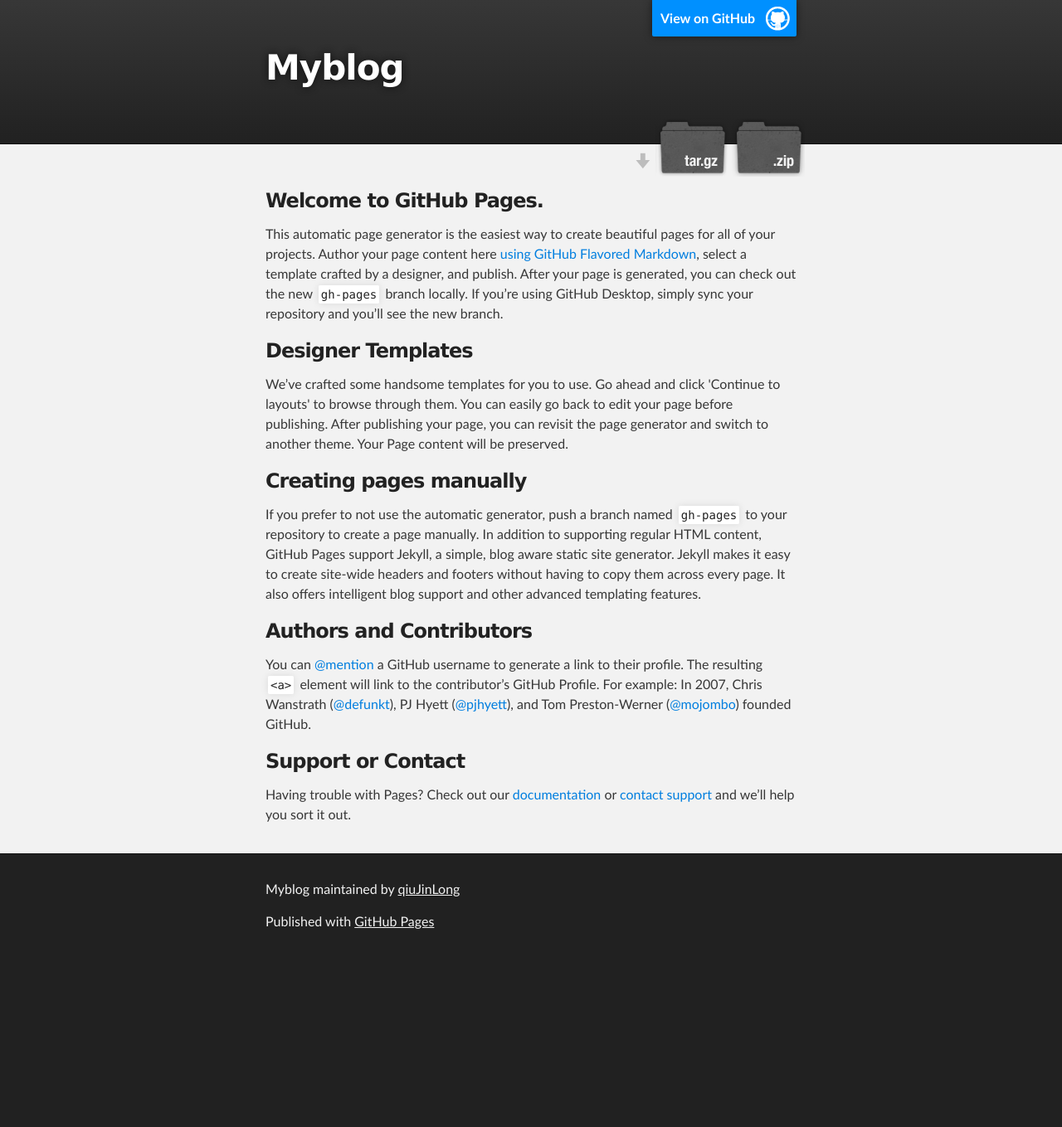
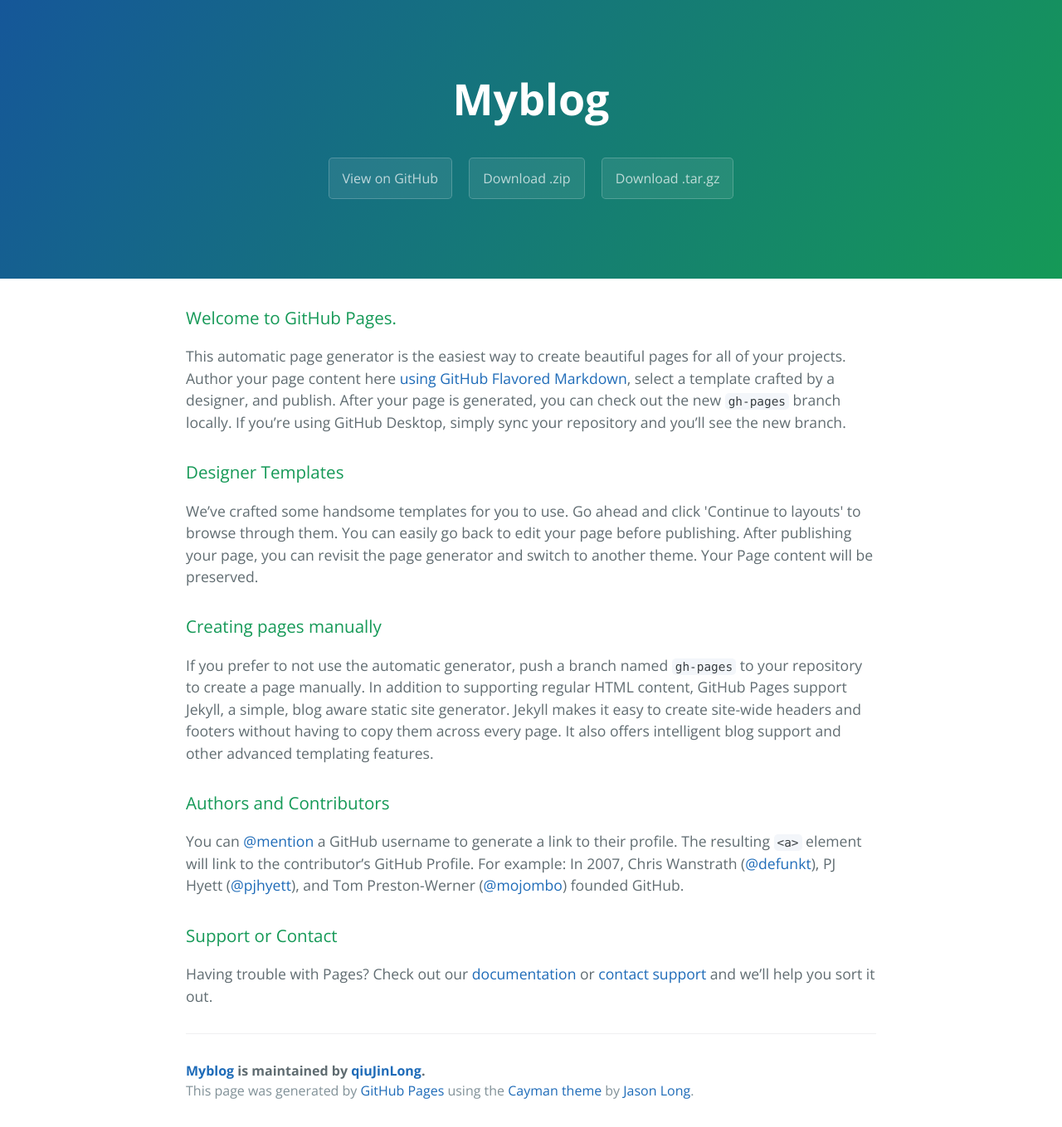
Before and after one commit to qiuJinLong/myblog, a Jekyll site: the page index.html, which Jekyll copies as it is, in a window 1280 px wide. Shown: the whole page at 83% size. Built offline with Jekyll 4.4.1, drawn with Linux system fonts in a browser that asks for light colours; before the commit the page ends 1158 px from its top, so only the background shows below that.

Commit message:
Create gh-pages branch via GitHub

```diff
--- a/index.html
+++ b/index.html
@@ -1,37 +1,25 @@
 <!DOCTYPE html>
-<html>
+<html lang="en-us">
+  <head>
+    <meta charset="UTF-8">
+    <title>Myblog by qiuJinLong</title>
+    <meta name="viewport" content="width=device-width, initial-scale=1">
+    <link rel="stylesheet" type="text/css" href="stylesheets/normalize.css" media="screen">
+    <link href='https://fonts.googleapis.com/css?family=Open+Sans:400,700' rel='stylesheet' type='text/css'>
+    <link rel="stylesheet" type="text/css" href="stylesheets/stylesheet.css" media="screen">
+    <link rel="stylesheet" type="text/css" href="stylesheets/github-light.css" media="screen">
+  </head>
+  <body>
+    <section class="page-header">
+      <h1 class="project-name">Myblog</h1>
+      <h2 class="project-tagline"></h2>
+      <a href="https://github.com/qiuJinLong/myblog" class="btn">View on GitHub</a>
+      <a href="https://github.com/qiuJinLong/myblog/zipball/master" class="btn">Download .zip</a>
+      <a href="https://github.com/qiuJinLong/myblog/tarball/master" class="btn">Download .tar.gz</a>
+    </section>
 
-  <head>
-    <meta charset='utf-8'>
-    <meta http-equiv="X-UA-Compatible" content="chrome=1">
-    <meta name="description" content="Myblog : ">
-
-    <link rel="stylesheet" type="text/css" media="screen" href="stylesheets/stylesheet.css">
-
-    <title>Myblog</title>
-  </head>
-
-  <body>
-
-    <!-- HEADER -->
-    <div id="header_wrap" class="outer">
-        <header class="inner">
-          <a id="forkme_banner" href="https://github.com/qiuJinLong/myblog">View on GitHub</a>
-
-          <h1 id="project_title">Myblog</h1>
-          <h2 id="project_tagline"></h2>
-
-            <section id="downloads">
-              <a class="zip_download_link" href="https://github.com/qiuJinLong/myblog/zipball/master">Download this project as a .zip file</a>
-              <a class="tar_download_link" href="https://github.com/qiuJinLong/myblog/tarball/master">Download this project as a tar.gz file</a>
-            </section>
-        </header>
-    </div>
-
-    <!-- MAIN CONTENT -->
-    <div id="main_content_wrap" class="outer">
-      <section id="main_content" class="inner">
-        <h3>
+    <section class="main-content">
+      <h3>
 <a id="welcome-to-github-pages" class="anchor" href="#welcome-to-github-pages" aria-hidden="true"><span aria-hidden="true" class="octicon octicon-link"></span></a>Welcome to GitHub Pages.</h3>
 
 <p>This automatic page generator is the easiest way to create beautiful pages for all of your projects. Author your page content here <a href="https://guides.github.com/features/mastering-markdown/">using GitHub Flavored Markdown</a>, select a template crafted by a designer, and publish. After your page is generated, you can check out the new <code>gh-pages</code> branch locally. If you’re using GitHub Desktop, simply sync your repository and you’ll see the new branch.</p>
@@ -55,17 +43,14 @@
 <a id="support-or-contact" class="anchor" href="#support-or-contact" aria-hidden="true"><span aria-hidden="true" class="octicon octicon-link"></span></a>Support or Contact</h3>
 
 <p>Having trouble with Pages? Check out our <a href="https://help.github.com/pages">documentation</a> or <a href="https://github.com/contact">contact support</a> and we’ll help you sort it out.</p>
-      </section>
-    </div>
 
-    <!-- FOOTER  -->
-    <div id="footer_wrap" class="outer">
-      <footer class="inner">
-        <p class="copyright">Myblog maintained by <a href="https://github.com/qiuJinLong">qiuJinLong</a></p>
-        <p>Published with <a href="https://pages.github.com">GitHub Pages</a></p>
+      <footer class="site-footer">
+        <span class="site-footer-owner"><a href="https://github.com/qiuJinLong/myblog">Myblog</a> is maintained by <a href="https://github.com/qiuJinLong">qiuJinLong</a>.</span>
+
+        <span class="site-footer-credits">This page was generated by <a href="https://pages.github.com">GitHub Pages</a> using the <a href="https://github.com/jasonlong/cayman-theme">Cayman theme</a> by <a href="https://twitter.com/jasonlong">Jason Long</a>.</span>
       </footer>
-    </div>
 
+    </section>
 
 
   </body>
--- a/stylesheets/stylesheet.css
+++ b/stylesheets/stylesheet.css
@@ -1,425 +1,245 @@
-/*******************************************************************************
-Slate Theme for GitHub Pages
-by Jason Costello, @jsncostello
-*******************************************************************************/
-
-@import url(github-light.css);
-
-/*******************************************************************************
-MeyerWeb Reset
-*******************************************************************************/
-
-html, body, div, span, applet, object, iframe,
-h1, h2, h3, h4, h5, h6, p, blockquote, pre,
-a, abbr, acronym, address, big, cite, code,
-del, dfn, em, img, ins, kbd, q, s, samp,
-small, strike, strong, sub, sup, tt, var,
-b, u, i, center,
-dl, dt, dd, ol, ul, li,
-fieldset, form, label, legend,
-table, caption, tbody, tfoot, thead, tr, th, td,
-article, aside, canvas, details, embed,
-figure, figcaption, footer, header, hgroup,
-menu, nav, output, ruby, section, summary,
-time, mark, audio, video {
-  margin: 0;
-  padding: 0;
-  border: 0;
-  font: inherit;
-  vertical-align: baseline;
-}
-
-/* HTML5 display-role reset for older browsers */
-article, aside, details, figcaption, figure,
-footer, header, hgroup, menu, nav, section {
-  display: block;
-}
-
-ol, ul {
-  list-style: none;
-}
-
-table {
-  border-collapse: collapse;
-  border-spacing: 0;
-}
-
-/*******************************************************************************
-Theme Styles
-*******************************************************************************/
+* {
+  box-sizing: border-box; }
 
 body {
-  box-sizing: border-box;
-  color:#373737;
-  background: #212121;
+  padding: 0;
+  margin: 0;
+  font-family: "Open Sans", "Helvetica Neue", Helvetica, Arial, sans-serif;
   font-size: 16px;
-  font-family: 'Myriad Pro', Calibri, Helvetica, Arial, sans-serif;
   line-height: 1.5;
-  -webkit-font-smoothing: antialiased;
-}
-
-h1, h2, h3, h4, h5, h6 {
-  margin: 10px 0;
-  font-weight: 700;
-  color:#222222;
-  font-family: 'Lucida Grande', 'Calibri', Helvetica, Arial, sans-serif;
-  letter-spacing: -1px;
-}
-
-h1 {
-  font-size: 36px;
-  font-weight: 700;
-}
-
-h2 {
-  padding-bottom: 10px;
-  font-size: 32px;
-  background: url('../images/bg_hr.png') repeat-x bottom;
-}
-
-h3 {
-  font-size: 24px;
-}
-
-h4 {
-  font-size: 21px;
-}
-
-h5 {
-  font-size: 18px;
-}
-
-h6 {
-  font-size: 16px;
-}
-
-p {
-  margin: 10px 0 15px 0;
-}
-
-footer p {
-  color: #f2f2f2;
-}
+  color: #606c71; }
 
 a {
+  color: #1e6bb8;
+  text-decoration: none; }
+  a:hover {
+    text-decoration: underline; }
+
+.btn {
+  display: inline-block;
+  margin-bottom: 1rem;
+  color: rgba(255, 255, 255, 0.7);
+  background-color: rgba(255, 255, 255, 0.08);
+  border-color: rgba(255, 255, 255, 0.2);
+  border-style: solid;
+  border-width: 1px;
+  border-radius: 0.3rem;
+  transition: color 0.2s, background-color 0.2s, border-color 0.2s; }
+  .btn + .btn {
+    margin-left: 1rem; }
+
+.btn:hover {
+  color: rgba(255, 255, 255, 0.8);
   text-decoration: none;
-  color: #007edf;
-  text-shadow: none;
+  background-color: rgba(255, 255, 255, 0.2);
+  border-color: rgba(255, 255, 255, 0.3); }
 
-  transition: color 0.5s ease;
-  transition: text-shadow 0.5s ease;
-  -webkit-transition: color 0.5s ease;
-  -webkit-transition: text-shadow 0.5s ease;
-  -moz-transition: color 0.5s ease;
-  -moz-transition: text-shadow 0.5s ease;
-  -o-transition: color 0.5s ease;
-  -o-transition: text-shadow 0.5s ease;
-  -ms-transition: color 0.5s ease;
-  -ms-transition: text-shadow 0.5s ease;
-}
+@media screen and (min-width: 64em) {
+  .btn {
+    padding: 0.75rem 1rem; } }
 
-a:hover, a:focus {text-decoration: underline;}
+@media screen and (min-width: 42em) and (max-width: 64em) {
+  .btn {
+    padding: 0.6rem 0.9rem;
+    font-size: 0.9rem; } }
 
-footer a {
-  color: #F2F2F2;
-  text-decoration: underline;
-}
+@media screen and (max-width: 42em) {
+  .btn {
+    display: block;
+    width: 100%;
+    padding: 0.75rem;
+    font-size: 0.9rem; }
+    .btn + .btn {
+      margin-top: 1rem;
+      margin-left: 0; } }
 
-em {
-  font-style: italic;
-}
+.page-header {
+  color: #fff;
+  text-align: center;
+  background-color: #159957;
+  background-image: linear-gradient(120deg, #155799, #159957); }
 
-strong {
-  font-weight: bold;
-}
+@media screen and (min-width: 64em) {
+  .page-header {
+    padding: 5rem 6rem; } }
 
-img {
-  position: relative;
-  margin: 0 auto;
-  max-width: 739px;
-  padding: 5px;
-  margin: 10px 0 10px 0;
-  border: 1px solid #ebebeb;
+@media screen and (min-width: 42em) and (max-width: 64em) {
+  .page-header {
+    padding: 3rem 4rem; } }
 
-  box-shadow: 0 0 5px #ebebeb;
-  -webkit-box-shadow: 0 0 5px #ebebeb;
-  -moz-box-shadow: 0 0 5px #ebebeb;
-  -o-box-shadow: 0 0 5px #ebebeb;
-  -ms-box-shadow: 0 0 5px #ebebeb;
-}
+@media screen and (max-width: 42em) {
+  .page-header {
+    padding: 2rem 1rem; } }
 
-p img {
+.project-name {
+  margin-top: 0;
+  margin-bottom: 0.1rem; }
+
+@media screen and (min-width: 64em) {
+  .project-name {
+    font-size: 3.25rem; } }
+
+@media screen and (min-width: 42em) and (max-width: 64em) {
+  .project-name {
+    font-size: 2.25rem; } }
+
+@media screen and (max-width: 42em) {
+  .project-name {
+    font-size: 1.75rem; } }
+
+.project-tagline {
+  margin-bottom: 2rem;
+  font-weight: normal;
+  opacity: 0.7; }
+
+@media screen and (min-width: 64em) {
+  .project-tagline {
+    font-size: 1.25rem; } }
+
+@media screen and (min-width: 42em) and (max-width: 64em) {
+  .project-tagline {
+    font-size: 1.15rem; } }
+
+@media screen and (max-width: 42em) {
+  .project-tagline {
+    font-size: 1rem; } }
+
+.main-content :first-child {
+  margin-top: 0; }
+.main-content img {
+  max-width: 100%; }
+.main-content h1, .main-content h2, .main-content h3, .main-content h4, .main-content h5, .main-content h6 {
+  margin-top: 2rem;
+  margin-bottom: 1rem;
+  font-weight: normal;
+  color: #159957; }
+.main-content p {
+  margin-bottom: 1em; }
+.main-content code {
+  padding: 2px 4px;
+  font-family: Consolas, "Liberation Mono", Menlo, Courier, monospace;
+  font-size: 0.9rem;
+  color: #383e41;
+  background-color: #f3f6fa;
+  border-radius: 0.3rem; }
+.main-content pre {
+  padding: 0.8rem;
+  margin-top: 0;
+  margin-bottom: 1rem;
+  font: 1rem Consolas, "Liberation Mono", Menlo, Courier, monospace;
+  color: #567482;
+  word-wrap: normal;
+  background-color: #f3f6fa;
+  border: solid 1px #dce6f0;
+  border-radius: 0.3rem; }
+  .main-content pre > code {
+    padding: 0;
+    margin: 0;
+    font-size: 0.9rem;
+    color: #567482;
+    word-break: normal;
+    white-space: pre;
+    background: transparent;
+    border: 0; }
+.main-content .highlight {
+  margin-bottom: 1rem; }
+  .main-content .highlight pre {
+    margin-bottom: 0;
+    word-break: normal; }
+.main-content .highlight pre, .main-content pre {
+  padding: 0.8rem;
+  overflow: auto;
+  font-size: 0.9rem;
+  line-height: 1.45;
+  border-radius: 0.3rem; }
+.main-content pre code, .main-content pre tt {
   display: inline;
+  max-width: initial;
+  padding: 0;
   margin: 0;
+  overflow: initial;
+  line-height: inherit;
+  word-wrap: normal;
+  background-color: transparent;
+  border: 0; }
+  .main-content pre code:before, .main-content pre code:after, .main-content pre tt:before, .main-content pre tt:after {
+    content: normal; }
+.main-content ul, .main-content ol {
+  margin-top: 0; }
+.main-content blockquote {
+  padding: 0 1rem;
+  margin-left: 0;
+  color: #819198;
+  border-left: 0.3rem solid #dce6f0; }
+  .main-content blockquote > :first-child {
+    margin-top: 0; }
+  .main-content blockquote > :last-child {
+    margin-bottom: 0; }
+.main-content table {
+  display: block;
+  width: 100%;
+  overflow: auto;
+  word-break: normal;
+  word-break: keep-all; }
+  .main-content table th {
+    font-weight: bold; }
+  .main-content table th, .main-content table td {
+    padding: 0.5rem 1rem;
+    border: 1px solid #e9ebec; }
+.main-content dl {
+  padding: 0; }
+  .main-content dl dt {
+    padding: 0;
+    margin-top: 1rem;
+    font-size: 1rem;
+    font-weight: bold; }
+  .main-content dl dd {
+    padding: 0;
+    margin-bottom: 1rem; }
+.main-content hr {
+  height: 2px;
   padding: 0;
-  vertical-align: middle;
-  text-align: center;
-  border: none;
-}
+  margin: 1rem 0;
+  background-color: #eff0f1;
+  border: 0; }
 
-pre, code {
-  width: 100%;
-  color: #222;
-  background-color: #fff;
+@media screen and (min-width: 64em) {
+  .main-content {
+    max-width: 64rem;
+    padding: 2rem 6rem;
+    margin: 0 auto;
+    font-size: 1.1rem; } }
 
-  font-family: Monaco, "Bitstream Vera Sans Mono", "Lucida Console", Terminal, monospace;
-  font-size: 14px;
+@media screen and (min-width: 42em) and (max-width: 64em) {
+  .main-content {
+    padding: 2rem 4rem;
+    font-size: 1.1rem; } }
 
-  border-radius: 2px;
-  -moz-border-radius: 2px;
-  -webkit-border-radius: 2px;
-}
+@media screen and (max-width: 42em) {
+  .main-content {
+    padding: 2rem 1rem;
+    font-size: 1rem; } }
 
-pre {
-  width: 100%;
-  padding: 10px;
-  box-shadow: 0 0 10px rgba(0,0,0,.1);
-  overflow: auto;
-}
+.site-footer {
+  padding-top: 2rem;
+  margin-top: 2rem;
+  border-top: solid 1px #eff0f1; }
 
-code {
-  padding: 3px;
-  margin: 0 3px;
-  box-shadow: 0 0 10px rgba(0,0,0,.1);
-}
+.site-footer-owner {
+  display: block;
+  font-weight: bold; }
 
-pre code {
-  display: block;
-  box-shadow: none;
-}
+.site-footer-credits {
+  color: #819198; }
 
-blockquote {
-  color: #666;
-  margin-bottom: 20px;
-  padding: 0 0 0 20px;
-  border-left: 3px solid #bbb;
-}
+@media screen and (min-width: 64em) {
+  .site-footer {
+    font-size: 1rem; } }
 
+@media screen and (min-width: 42em) and (max-width: 64em) {
+  .site-footer {
+    font-size: 1rem; } }
 
-ul, ol, dl {
-  margin-bottom: 15px
-}
-
-ul {
-  list-style-position: inside;
-  list-style: disc;
-  padding-left: 20px;
-}
-
-ol {
-  list-style-position: inside;
-  list-style: decimal;
-  padding-left: 20px;
-}
-
-dl dt {
-  font-weight: bold;
-}
-
-dl dd {
-  padding-left: 20px;
-  font-style: italic;
-}
-
-dl p {
-  padding-left: 20px;
-  font-style: italic;
-}
-
-hr {
-  height: 1px;
-  margin-bottom: 5px;
-  border: none;
-  background: url('../images/bg_hr.png') repeat-x center;
-}
-
-table {
-  border: 1px solid #373737;
-  margin-bottom: 20px;
-  text-align: left;
- }
-
-th {
-  font-family: 'Lucida Grande', 'Helvetica Neue', Helvetica, Arial, sans-serif;
-  padding: 10px;
-  background: #373737;
-  color: #fff;
- }
-
-td {
-  padding: 10px;
-  border: 1px solid #373737;
- }
-
-form {
-  background: #f2f2f2;
-  padding: 20px;
-}
-
-/*******************************************************************************
-Full-Width Styles
-*******************************************************************************/
-
-.outer {
-  width: 100%;
-}
-
-.inner {
-  position: relative;
-  max-width: 640px;
-  padding: 20px 10px;
-  margin: 0 auto;
-}
-
-#forkme_banner {
-  display: block;
-  position: absolute;
-  top:0;
-  right: 10px;
-  z-index: 10;
-  padding: 10px 50px 10px 10px;
-  color: #fff;
-  background: url('../images/blacktocat.png') #0090ff no-repeat 95% 50%;
-  font-weight: 700;
-  box-shadow: 0 0 10px rgba(0,0,0,.5);
-  border-bottom-left-radius: 2px;
-  border-bottom-right-radius: 2px;
-}
-
-#header_wrap {
-  background: #212121;
-  background: -moz-linear-gradient(top, #373737, #212121);
-  background: -webkit-linear-gradient(top, #373737, #212121);
-  background: -ms-linear-gradient(top, #373737, #212121);
-  background: -o-linear-gradient(top, #373737, #212121);
-  background: linear-gradient(top, #373737, #212121);
-}
-
-#header_wrap .inner {
-  padding: 50px 10px 30px 10px;
-}
-
-#project_title {
-  margin: 0;
-  color: #fff;
-  font-size: 42px;
-  font-weight: 700;
-  text-shadow: #111 0px 0px 10px;
-}
-
-#project_tagline {
-  color: #fff;
-  font-size: 24px;
-  font-weight: 300;
-  background: none;
-  text-shadow: #111 0px 0px 10px;
-}
-
-#downloads {
-  position: absolute;
-  width: 210px;
-  z-index: 10;
-  bottom: -40px;
-  right: 0;
-  height: 70px;
-  background: url('../images/icon_download.png') no-repeat 0% 90%;
-}
-
-.zip_download_link {
-  display: block;
-  float: right;
-  width: 90px;
-  height:70px;
-  text-indent: -5000px;
-  overflow: hidden;
-  background: url(../images/sprite_download.png) no-repeat bottom left;
-}
-
-.tar_download_link {
-  display: block;
-  float: right;
-  width: 90px;
-  height:70px;
-  text-indent: -5000px;
-  overflow: hidden;
-  background: url(../images/sprite_download.png) no-repeat bottom right;
-  margin-left: 10px;
-}
-
-.zip_download_link:hover {
-  background: url(../images/sprite_download.png) no-repeat top left;
-}
-
-.tar_download_link:hover {
-  background: url(../images/sprite_download.png) no-repeat top right;
-}
-
-#main_content_wrap {
-  background: #f2f2f2;
-  border-top: 1px solid #111;
-  border-bottom: 1px solid #111;
-}
-
-#main_content {
-  padding-top: 40px;
-}
-
-#footer_wrap {
-  background: #212121;
-}
-
-
-
-/*******************************************************************************
-Small Device Styles
-*******************************************************************************/
-
-@media screen and (max-width: 480px) {
-  body {
-    font-size:14px;
-  }
-
-  #downloads {
-    display: none;
-  }
-
-  .inner {
-    min-width: 320px;
-    max-width: 480px;
-  }
-
-  #project_title {
-  font-size: 32px;
-  }
-
-  h1 {
-    font-size: 28px;
-  }
-
-  h2 {
-    font-size: 24px;
-  }
-
-  h3 {
-    font-size: 21px;
-  }
-
-  h4 {
-    font-size: 18px;
-  }
-
-  h5 {
-    font-size: 14px;
-  }
-
-  h6 {
-    font-size: 12px;
-  }
-
-  code, pre {
-    min-width: 320px;
-    max-width: 480px;
-    font-size: 11px;
-  }
-
-}
+@media screen and (max-width: 42em) {
+  .site-footer {
+    font-size: 0.9rem; } }
```
